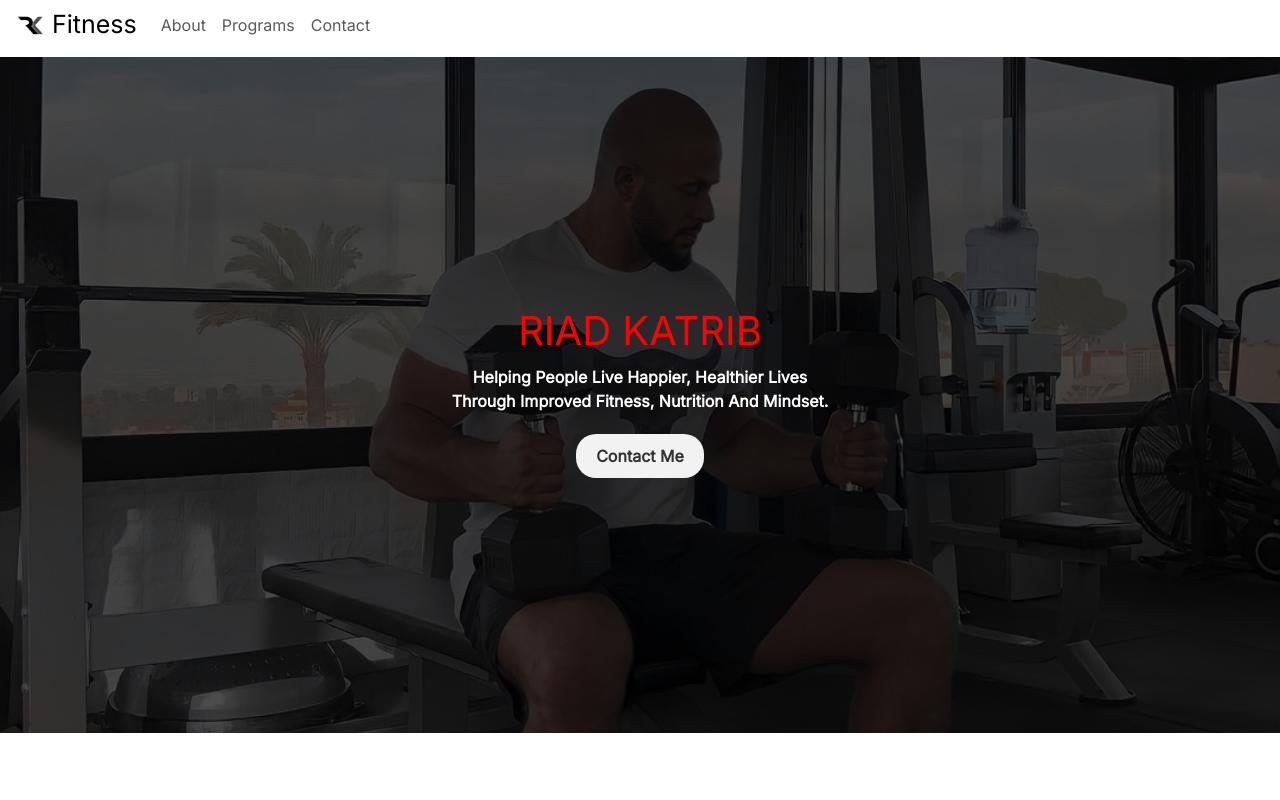
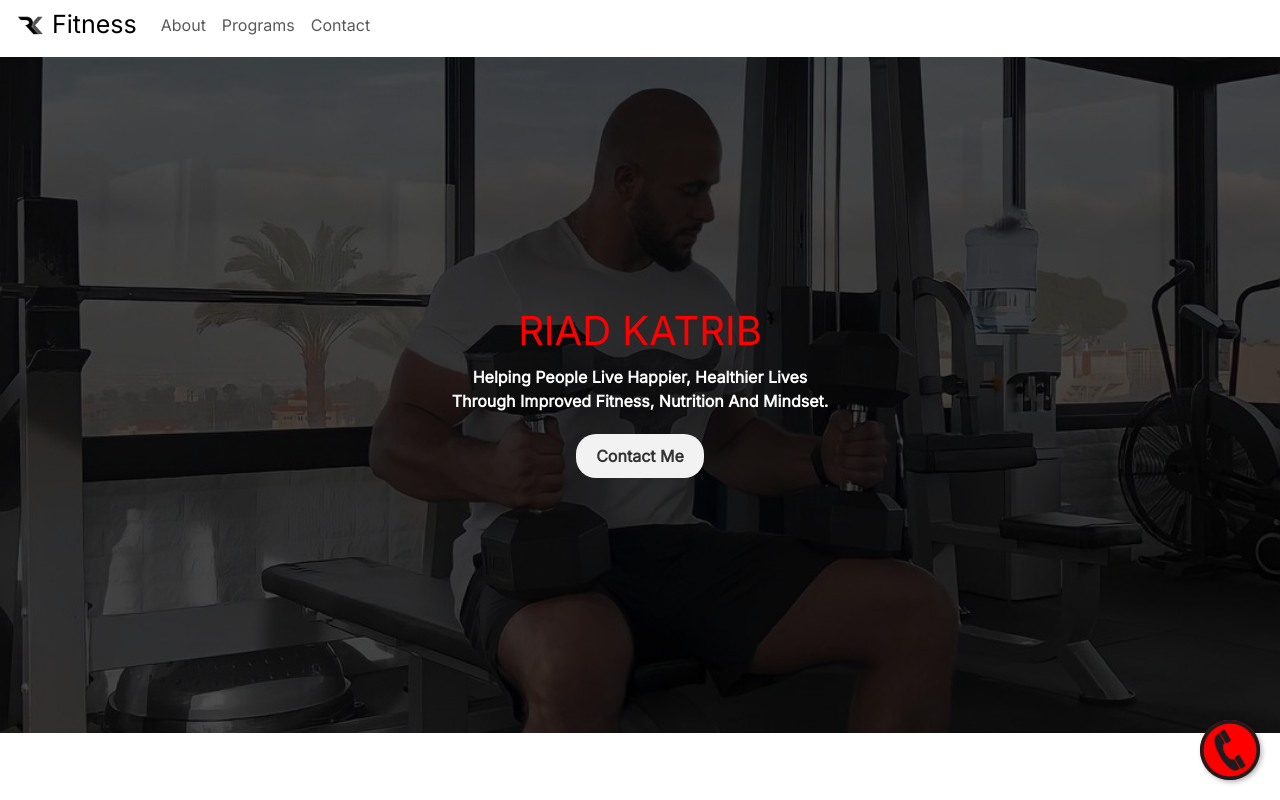
Before and after one commit to MariooY2/PTPortfolio, a React (Vite) app: page / in a window 1280 px wide. Shown: the top 800 px of the page. Built offline with nearby package versions, Linux system fonts and the light colour scheme; a web font is replaced by a local one.

Commit message:
fix: media

```diff
--- a/src/App.jsx
+++ b/src/App.jsx
@@ -10,7 +10,7 @@ function App() {
     <div className="widw">
       <Nav />
       <Cover />
-      {/*<CallButton/>*/}
+      <CallButton/>
       <Body />
       <Programs />
       <ContactUs />
```
